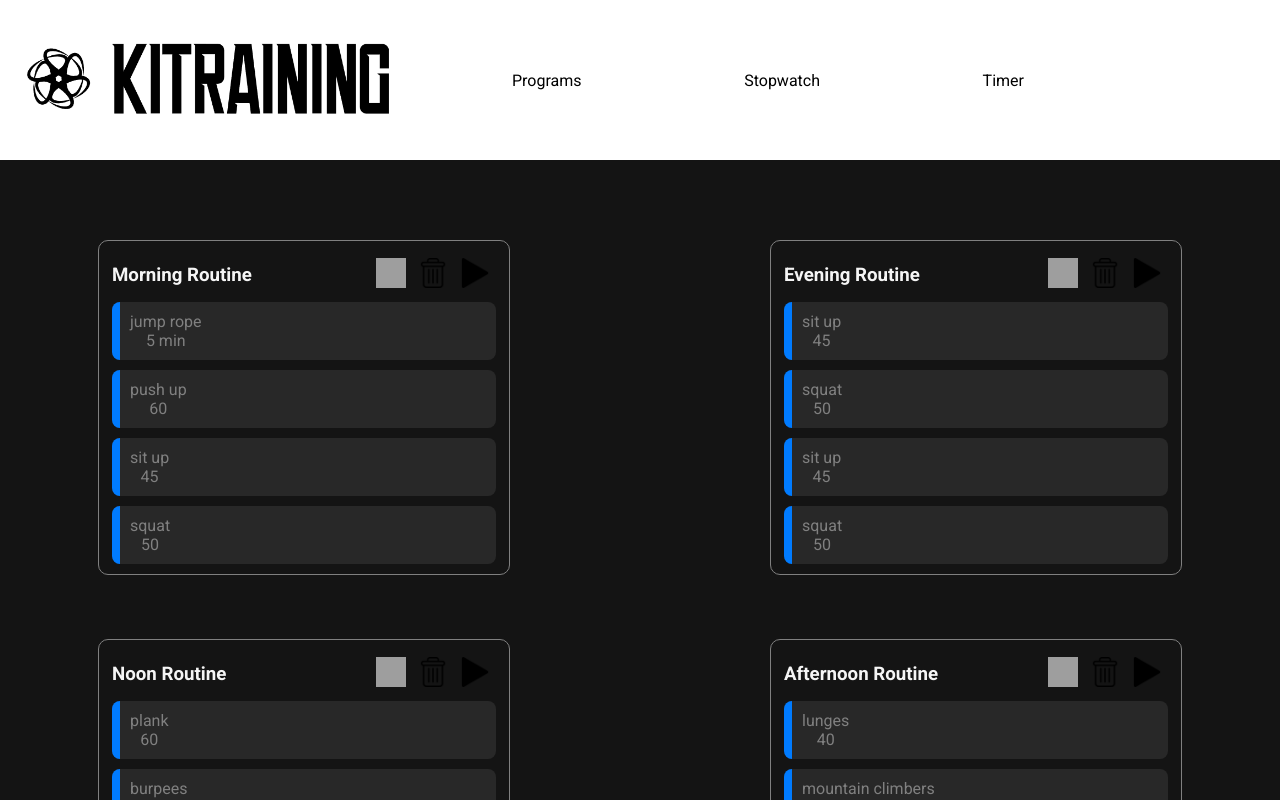
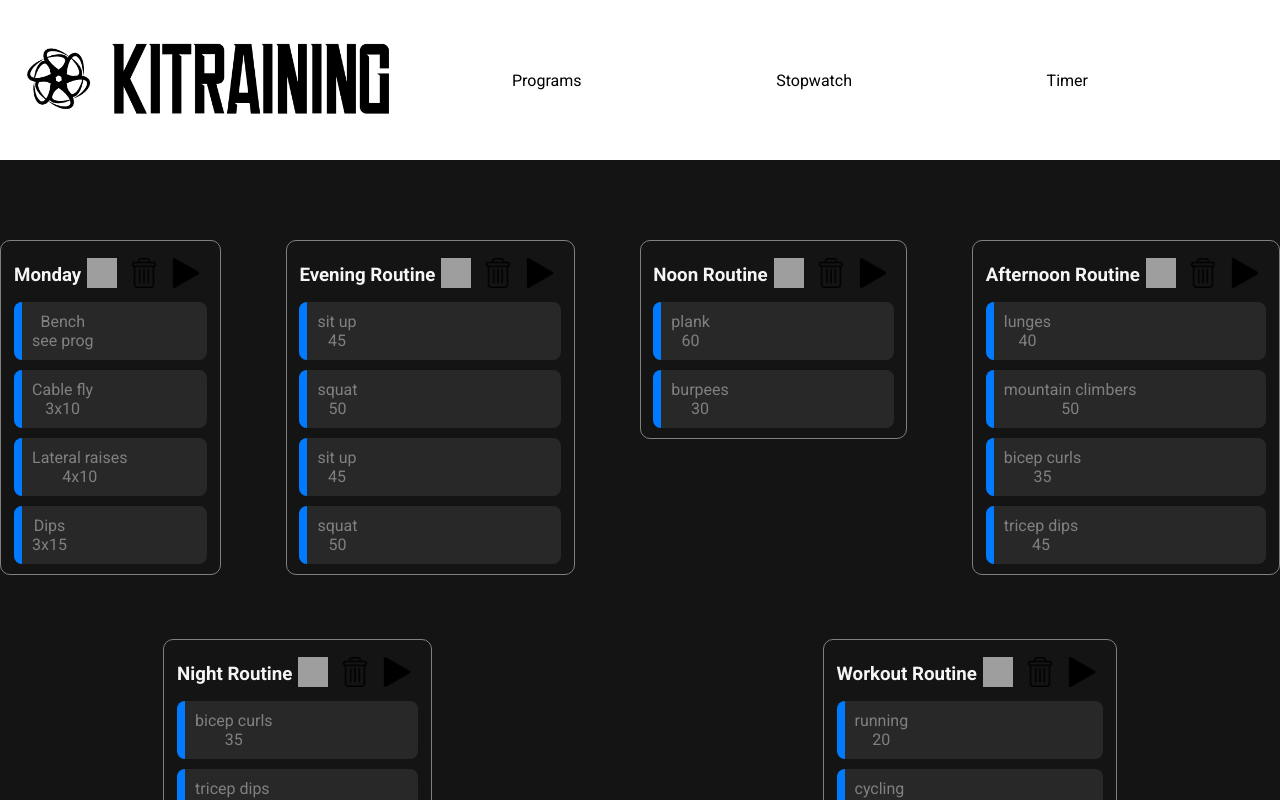
Before and after one commit to KIMOUGINOT/training-page, a React (Create React App) app: page / in a window 1280 px wide. Both pictures are taken after a click on the element "Programs". Shown: the top 800 px of the page. Built offline with nearby package versions, Linux system fonts and the light colour scheme; grey boxes are pictures that could not be loaded; the HTML template or start-up script is replaced by a standard one.

Commit message:
responsive

```diff
--- a/src/App.css
+++ b/src/App.css
@@ -24,7 +24,7 @@ body {
   display: flex;
   align-items:center;
   justify-content:space-between;
-  padding-right: 20vw;
+  padding-right: 15vw;
   padding-left: 2vw;
 }
 
@@ -38,7 +38,7 @@ body {
   display: flex;
   align-items:center;
   justify-content:space-between;
-  width: 40vw;
+  width: 45vw;
   color: black;
 }
 
@@ -122,6 +122,8 @@ body {
 }
 
 .exo-content {
+  /* display: flex; */
+  align-items: flex-start;
   padding: 10px;
   color: gray;
 }
@@ -204,6 +206,7 @@ body {
   scrollbar-color: gray;
 }
 
+/*
 @media (max-width: 1400px) {
   .routine{
     width: 30%;
@@ -238,4 +241,4 @@ body {
   .routine{
     width: 60%;
   }
-}
+} */
--- a/src/App.js
+++ b/src/App.js
@@ -8,7 +8,7 @@ import Timer from './pages/Timer'
 
 function App() {
   const [routines, setRoutines] = useState(() => loadFromLocalStorage('routines') || [
-    { title: "Morning Routine", data: [{ name: "jump rope", duration: "5 min  " }, { name: "push up", duration: "60" },{ name: "sit up", duration: "45" }, { name: "squat", duration: "50" }] },
+    { title: "Monday", data: [{ name: "Bench", duration: "see prog" }, { name: "Cable  fly", duration: "3x10" },{ name: "Lateral raises", duration: "4x10" }, { name: "Dips", duration: "3x15" }] },
     { title: "Evening Routine", data: [{ name: "sit up", duration: "45" }, { name: "squat", duration: "50" },{ name: "sit up", duration: "45" }, { name: "squat", duration: "50" }] },
     { title: "Noon Routine", data: [{ name: "plank", duration: "60" }, { name: "burpees", duration: "30" }] },
     { title: "Afternoon Routine", data: [{ name: "lunges", duration: "40" }, { name: "mountain climbers", duration: "50" }, { name: "bicep curls", duration: "35" }, { name: "tricep dips", duration: "45" }] },
```
